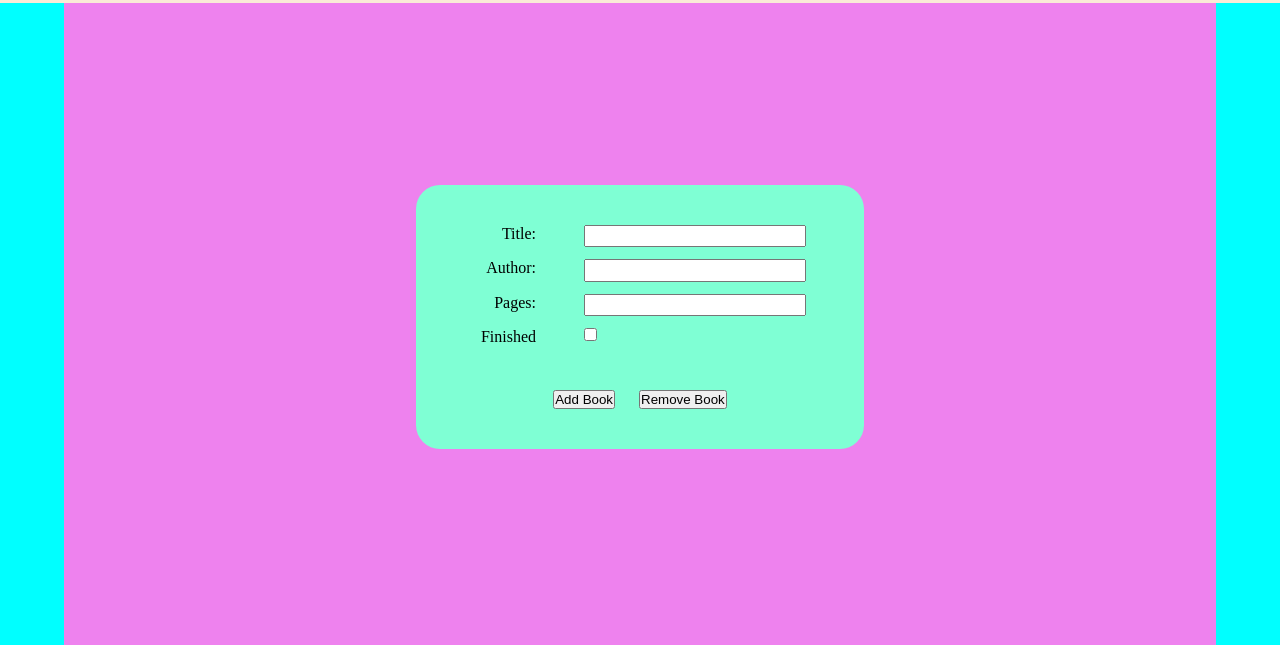
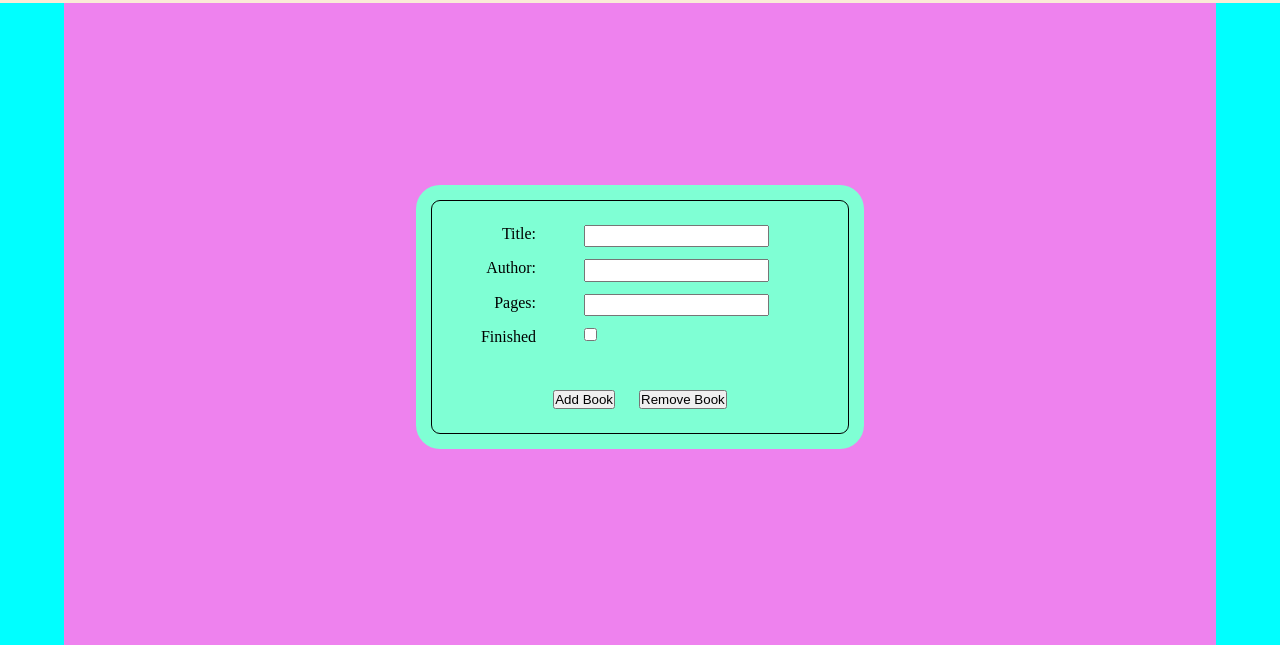
Before and after one commit to jguneratne/library-project, a plain HTML site: page index.html in a window 1280 px wide. Shown: the part 83-728 px from the top of the page. Drawn offline with Linux system fonts and the light colour scheme.

Commit message:
Add flex wrap to elements :

```diff
--- a/style.css
+++ b/style.css
@@ -52,10 +52,9 @@
 }
 
 .add-form {
-  /* display: grid;
-grid-template-rows: repeat(2, min-content); */
   display: flex;
   flex-direction: column;
+  flex-wrap: wrap;
   gap: 1.5ch;
   height: min-content;
   width: 35%;
@@ -68,17 +67,19 @@ grid-template-rows: repeat(2, min-content); */
   padding: 5ch;
   background-color: aquamarine;
   border-radius: 3ch;
-  /* outline: 1px solid black;
-outline-offset: -4ch; */
+  outline: 1px solid black;
+  outline-offset: -2ch;
 }
 
 .form-line {
   display: flex;
+  flex-wrap: wrap;
   gap: 2ch;
 }
 
 .btn-line {
   display: flex;
+  flex-wrap: wrap;
   justify-content: center;
   gap: 3ch;
   margin-top: 4ch;
@@ -94,7 +95,7 @@ label {
 input[type="text"] {
   display: inline-block;
   height: 3ch;
-  width: 30ch;
+  width: 25ch;
 }
 
 /* Footer */
```
